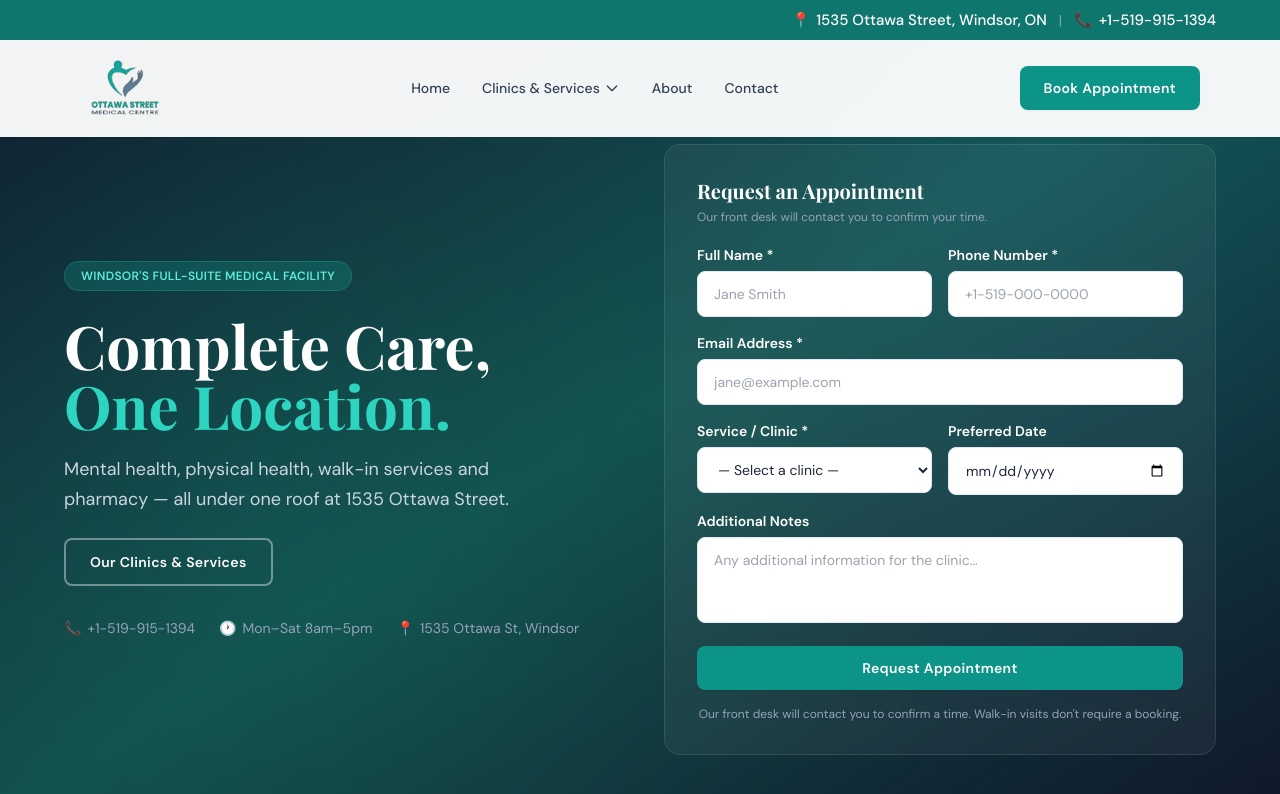
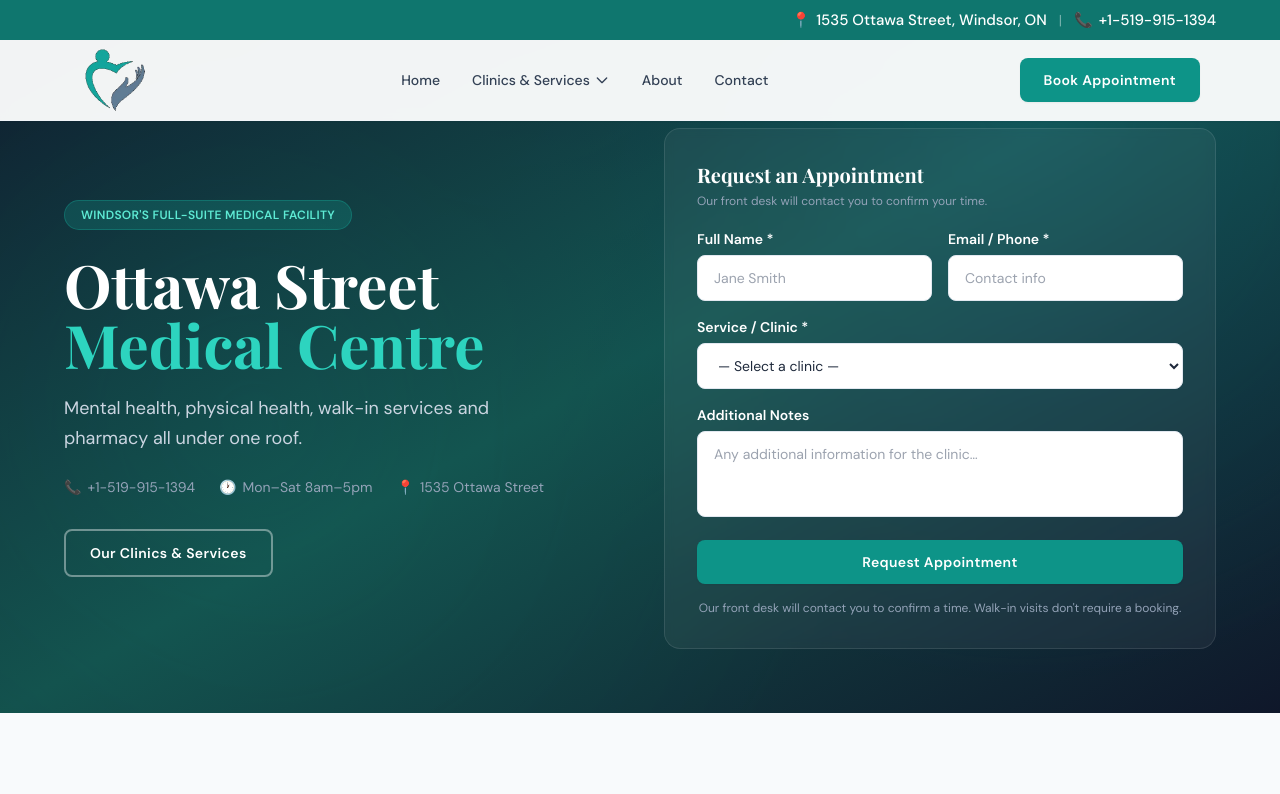
Before and after one commit to ev-digitalmarketing/Marketing-Website-Sample, a Next.js app: page / in a window 1280 px wide. Shown: the top 794 px of the page. Built offline with nearby package versions, Linux system fonts and the light colour scheme; a web font is replaced by a local one.

Commit message:
Add files via upload

```diff
--- a/app/contact/page.js
+++ b/app/contact/page.js
@@ -12,7 +12,7 @@ export default function ContactPage() {
     <>
       <Navbar />
       <main>
-        <section className="pt-32 pb-16 px-4 bg-gradient-to-br from-slate-800 to-teal-900 text-white">
+        <section className="pt-28 pb-16 px-4 bg-gradient-to-br from-slate-800 to-teal-900 text-white">
           <div className="max-w-6xl mx-auto text-center">
             <p className="section-label text-teal-300">Get in Touch</p>
             <h1 className="font-display text-5xl font-bold mb-4">Contact Us</h1>
--- a/app/page.js
+++ b/app/page.js
@@ -18,7 +18,7 @@ export default function Home() {
       <Navbar />
       <main>
         {/* Hero — copy left, form right */}
-        <section className="pt-36 pb-16 px-4 bg-gradient-to-br from-slate-900 via-teal-900 to-slate-900 text-white relative overflow-hidden">
+        <section className="pt-32 pb-16 px-4 bg-gradient-to-br from-slate-900 via-teal-900 to-slate-900 text-white relative overflow-hidden">
           <div className="absolute inset-0 opacity-10" style={{ backgroundImage: 'radial-gradient(circle at 20% 60%, #14b8a6 0%, transparent 55%), radial-gradient(circle at 80% 15%, #0ea5e9 0%, transparent 50%)' }}></div>
           <div className="max-w-6xl mx-auto relative z-10 grid grid-cols-1 lg:grid-cols-2 gap-12 items-center">
             {/* Left: copy */}
@@ -27,16 +27,13 @@ export default function Home() {
                 Windsor's Full-Suite Medical Facility
               </div>
               <h1 className="font-display text-4xl md:text-5xl lg:text-6xl font-bold leading-tight mb-5 animate-fade-up delay-100">
-                Complete Care,<br />
-                <span className="text-teal-400">One Location.</span>
+                Ottawa Street<br />
+                <span className="text-teal-400">Medical Centre</span>
               </h1>
               <p className="text-slate-300 text-lg leading-relaxed mb-6 max-w-lg animate-fade-up delay-200">
-                Mental health, physical health, walk-in services and pharmacy — all under one roof at 1535 Ottawa Street.
+                Mental health, physical health, walk-in services and pharmacy all under one roof.
               </p>
-              <div className="flex flex-wrap gap-3 mb-8 animate-fade-up delay-300">
-                <Link href="/services" className="btn-outline border-white/40 text-white hover:bg-white/10 hover:text-white">Our Clinics & Services</Link>
-              </div>
-              <div className="flex flex-wrap gap-6 text-sm text-slate-400 animate-fade-up delay-400">
+              <div className="flex flex-wrap gap-6 text-sm text-slate-400 animate-fade-up delay-300 mb-8">
                 <span className="flex items-center gap-1.5"><span className="text-teal-400">📞</span> <a href="tel:+15199151394" className="hover:text-white transition-colors">+1-519-915-1394</a></span>
                 <span className="flex items-center gap-1.5"><span className="text-teal-400">🕐</span> Mon–Sat 8am–5pm</span>
                 <a
@@ -45,8 +42,11 @@ export default function Home() {
                   rel="noopener noreferrer"
                   className="flex items-center gap-1.5 hover:text-white transition-colors"
                 >
-                  <span className="text-teal-400">📍</span> 1535 Ottawa St, Windsor
+                  <span className="text-teal-400">📍</span> 1535 Ottawa Street
                 </a>
+              </div>
+              <div className="flex flex-wrap gap-3 animate-fade-up delay-400">
+                <Link href="/services" className="btn-outline border-white/40 text-white hover:bg-white/10 hover:text-white">Our Clinics & Services</Link>
               </div>
             </div>
 
--- a/components/BookingForm.js
+++ b/components/BookingForm.js
@@ -1,24 +1,19 @@
 'use client'
 import { useState } from 'react'
 
-// Simplified top-level services for the main form
 const MAIN_SERVICES = [
   { value: 'mental-health', label: 'Mental Health' },
   { value: 'physical-health', label: 'Physical Health' },
-  { value: 'walk-in-clinic', label: 'Walk-In Clinic' },
-  { value: 'pharmacy', label: 'Pharmacy' },
 ]
 
 export default function BookingForm({ whiteLabels = false, hideService = false, defaultService = '' }) {
   const [form, setForm] = useState({
     name: '',
-    email: '',
-    phone: '',
+    contact: '',
     service: defaultService,
-    preferredDate: '',
     message: '',
   })
-  const [status, setStatus] = useState(null) // null | 'sending' | 'sent' | 'error'
+  const [status, setStatus] = useState(null)
 
   const handleChange = (e) => {
     setForm(prev => ({ ...prev, [e.target.name]: e.target.value }))
@@ -37,7 +32,7 @@ export default function BookingForm({ whiteLabels = false, hideService = false,
         <div className="text-4xl mb-3">✅</div>
         <h3 className="font-display text-xl font-bold text-teal-800 mb-2">Appointment Request Received!</h3>
         <p className="text-sm text-teal-700">Our front desk will be in touch shortly to confirm your appointment time.</p>
-        <button onClick={() => { setStatus(null); setForm({ name:'',email:'',phone:'',service: defaultService, preferredDate:'', message:'' }) }}
+        <button onClick={() => { setStatus(null); setForm({ name:'', contact:'', service: defaultService, message:'' }) }}
           className="mt-4 text-sm text-teal-600 underline">Submit another request</button>
       </div>
     )
@@ -51,17 +46,11 @@ export default function BookingForm({ whiteLabels = false, hideService = false,
           <input name="name" required value={form.name} onChange={handleChange} className="form-input" placeholder="Jane Smith" />
         </div>
         <div>
-          <label className={whiteLabels ? "form-label-white" : "form-label"}>Phone Number *</label>
-          <input name="phone" required type="tel" value={form.phone} onChange={handleChange} className="form-input" placeholder="+1-519-000-0000" />
+          <label className={whiteLabels ? "form-label-white" : "form-label"}>Email / Phone *</label>
+          <input name="contact" required value={form.contact} onChange={handleChange} className="form-input" placeholder="Contact info" />
         </div>
       </div>
 
-      <div>
-        <label className={whiteLabels ? "form-label-white" : "form-label"}>Email Address *</label>
-        <input name="email" required type="email" value={form.email} onChange={handleChange} className="form-input" placeholder="jane@example.com" />
-      </div>
-
-      <div className="grid grid-cols-1 sm:grid-cols-2 gap-4">
       {!hideService && (
         <div>
           <label className={whiteLabels ? "form-label-white" : "form-label"}>Service / Clinic *</label>
@@ -73,12 +62,6 @@ export default function BookingForm({ whiteLabels = false, hideService = false,
           </select>
         </div>
       )}
-
-        <div className={hideService ? "sm:col-span-2" : ""}>
-          <label className={whiteLabels ? "form-label-white" : "form-label"}>Preferred Date</label>
-          <input name="preferredDate" type="date" value={form.preferredDate} onChange={handleChange} className="form-input" min={new Date().toISOString().split('T')[0]} />
-        </div>
-      </div>
 
       <div>
         <label className={whiteLabels ? "form-label-white" : "form-label"}>Additional Notes</label>
--- a/components/Navbar.js
+++ b/components/Navbar.js
@@ -47,15 +47,15 @@ export default function Navbar() {
       </div>
 
       {/* Main nav */}
-      <div className="max-w-6xl mx-auto px-4 h-24 flex items-center justify-between">
-        {/* Logo */}
+      <div className="max-w-6xl mx-auto px-4 h-20 flex items-center justify-between">
+        {/* Logo — icon only, no text */}
         <Link href="/" className="flex items-center">
           <Image
-            src="/Ottawa-Street-Medical-Centre.png"
+            src="/Ottawa-Street-Medical-Centre-icon.png"
             alt="Ottawa Street Medical Centre"
-            width={90}
-            height={90}
-            className="object-contain w-[90px] h-[90px]"
+            width={70}
+            height={70}
+            className="object-contain w-[70px] h-[70px]"
             priority
           />
         </Link>
```
Also changed, not shown: public/Ottawa-Street-Medical-Centre-icon.png (added). Lines whose indentation alone changed are shown as unchanged.
